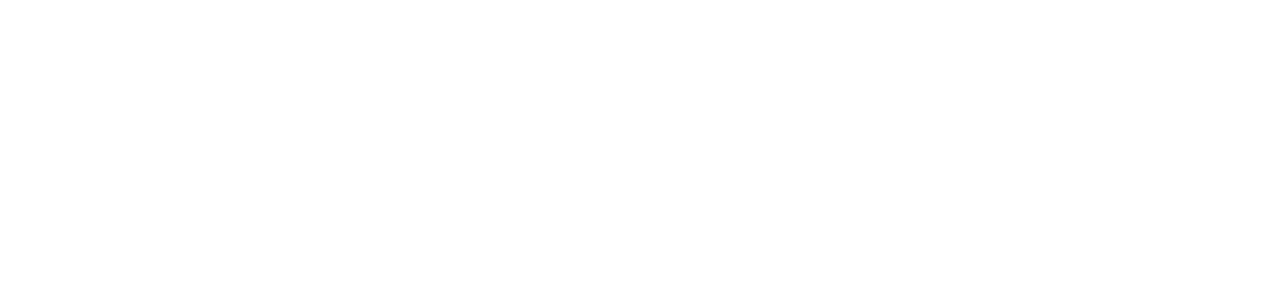
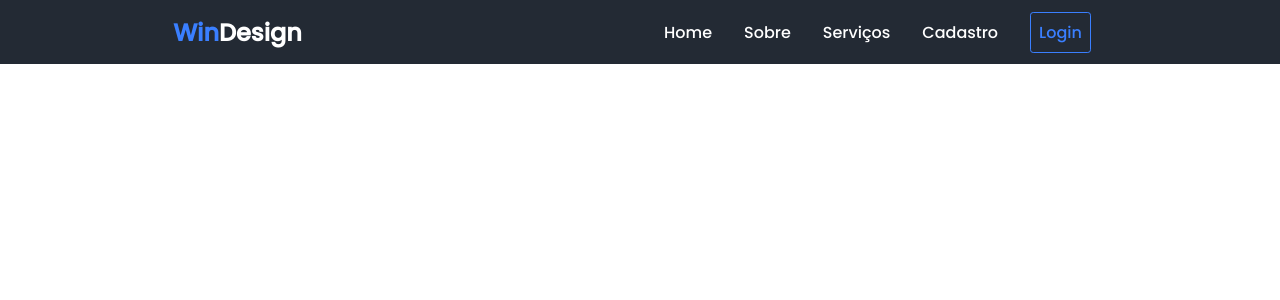
Before and after one commit to felipebaloneker/react.windesgin.front, a React (Create React App) app: page /cadastro in a window 1280 px wide. Before the commit this address had no page. Shown: the top 300 px of the page. Built offline with nearby package versions, Linux system fonts and the light colour scheme.

Commit message:
começando cadastro

```diff
--- a/src/App.tsx
+++ b/src/App.tsx
@@ -3,6 +3,7 @@
 import { BrowserRouter, Route, Routes } from 'react-router-dom'
 import Home from './pages/Home'
 import Login from './pages/Login';
+import Cadastro from './pages/Cadastro';
 
 function App() {
   return (
@@ -12,6 +13,7 @@
         <Routes>
           <Route path="/" element={<Home/>}/>
           <Route path="/login" element={<Login/>}/>
+          <Route path="/cadastro" element={<Cadastro/>}/>
         </Routes>
       </BrowserRouter>
       </div>
--- a/src/components/Header/index.tsx
+++ b/src/components/Header/index.tsx
@@ -1,4 +1,21 @@
+import './styles.scss'
 function Header(){
-
+    return(
+        <header>
+            <div className="logo">
+                <a href="/"><h3 className="logo_header">Win<span>Design</span></h3></a>
+            </div>
+            <nav className='menu' >
+            <ul
+            >
+                <li><a href="#home">Home</a></li>
+                <li><a href="#about" >Sobre</a></li>
+                <li><a href="#servicos" >Serviços</a></li>
+                <li><a href="/cadastro" >Cadastro</a></li>
+                <li><a href="/login" className='login' >Login</a></li>
+            </ul>
+        </nav>
+        </header>
+    )
 }
-export default Header
+export default Header;
--- /dev/null
+++ b/src/components/Header/styles.scss
@@ -0,0 +1,47 @@
+header{
+    width:100%;
+    height:4rem;
+    display: flex;
+    justify-content: space-around;
+    align-items: center;
+    z-index: 999;
+    background-color: var(--header-background);
+    nav li{
+        display: inline;
+        padding:1rem;
+
+    }
+    a{
+        text-decoration: none;
+        color:var(--text-color-superlight);
+        transition: .2s ease-out;
+        font-weight: 500;
+    }
+    li a:hover{
+        color:var(--text-color-black);
+    }
+    .mobile-menu{
+        display: none;
+    }
+    .login{
+        border:.1rem solid var(--background-color);
+        color:var(--text-color-black);
+        padding:.5rem;
+        border-radius: .2rem;
+        transition: .5s;
+    }
+    .login:hover{
+        background-color: var(--background-color);
+        color:var(--text-color-superlight);
+    }
+    .logo{
+        .logo_header{
+            color:var(--text-color-black);
+            font-size:1.5rem;
+            cursor: pointer;
+        }
+        span{
+            color:var(--text-color-superlight)
+        }
+    }
+}
--- /dev/null
+++ b/src/pages/Cadastro/index.tsx
@@ -0,0 +1,10 @@
+import Header from "../../components/Header";
+
+function Cadastro(){
+    return(
+        <div className="cadastro">
+            <Header/>
+        </div>
+    )
+}
+export default Cadastro;
--- a/src/pages/Home/index.tsx
+++ b/src/pages/Home/index.tsx
@@ -1,25 +1,12 @@
 import './styles.scss'
 import '../../index.scss'
+import Header from '../../components/Header'
 const banner = require('../../assets/banner.jpg')
 
 function Home(){
     return (
         <div className="home">
-            <header>
-                <div className="logo">
-                    <h3 className="logo_header">Win<span>Design</span></h3>
-                </div>
-                <nav className='menu' >
-                <ul
-                >
-                    <li><a href="#home">Home</a></li>
-                    <li><a href="#about" >Sobre</a></li>
-                    <li><a href="#servicos" >Serviços</a></li>
-                    <li><a href="/cadastro" >Cadastro</a></li>
-                    <li><a href="/login" className='login' >Login</a></li>
-                </ul>
-            </nav>
-            </header>
+            <Header/>
             <main>
                 <section>
                     <div className="banner">
--- a/src/pages/Login/index.tsx
+++ b/src/pages/Login/index.tsx
@@ -1,6 +1,7 @@
 function Login(){
     return(
         <>
+
         </>
     )
 }
```
Also changed, not shown: src/pages/Cadastro/styles.scss (added).
